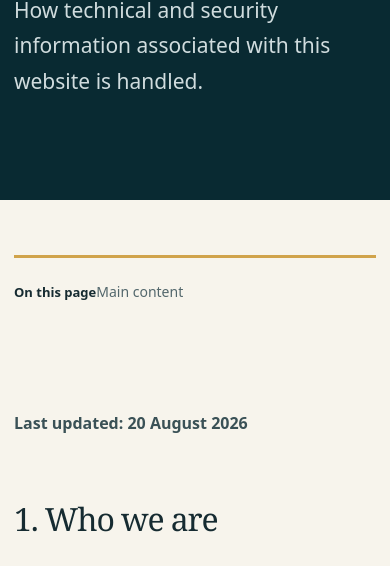
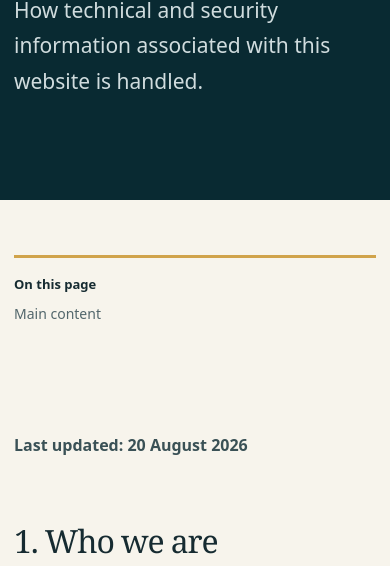
Before and after one commit to robinsmith3/locationvaluecovenants.org.uk, a website: page public/privacy/index.html in a window 390 px wide. Shown: the part 267-833 px from the top of the page. Drawn offline with Linux system fonts and the light colour scheme.

Commit message:
sidebar should now remain a clear vertical navigation list at every screen width

```diff
--- a/assets/styles.css
+++ b/assets/styles.css
@@ -106,8 +106,9 @@ tbody tr:nth-child(even){background:#f0f3ef}
 .features div{border-right:0;border-bottom:1px solid var(--line)}
 .cards>a{min-height:245px}
 .layout{display:block;padding:55px 0 75px}
-.toc{position:static;margin-bottom:50px}
-.toc a{display:inline-block;margin-right:15px}
+.toc{position:static;margin-bottom: 50px}
+.toc b{display:block;margin-bottom; 8px}
+.toc a{display:block;margin-right: 0}
 .apphero{padding:45px 0 55px}
 .footgrid,.article-nav{flex-direction:column}
 .table{margin-inline:-14px;padding-inline:14px}
--- a/public/privacy/index.html
+++ b/public/privacy/index.html
@@ -106,8 +106,9 @@ tbody tr:nth-child(even){background:#f0f3ef}
 .features div{border-right:0;border-bottom:1px solid var(--line)}
 .cards>a{min-height:245px}
 .layout{display:block;padding:55px 0 75px}
-.toc{position:static;margin-bottom:50px}
-.toc a{display:inline-block;margin-right:15px}
+.toc{position:static;margin-bottom: 50px}
+.toc b{display:block;margin-bottom; 8px}
+.toc a{display:block;margin-right: 0}
 .apphero{padding:45px 0 55px}
 .footgrid,.article-nav{flex-direction:column}
 .table{margin-inline:-14px;padding-inline:14px}
--- a/scripts/build.mjs
+++ b/scripts/build.mjs
@@ -102,6 +102,10 @@ await copyFile(
   new URL("../assets/favicon.ico", import.meta.url),
   new URL("favicon.ico", PUBLIC)
 );
+await copyFile(
+  new URL("../assets/homeowner-pension-in-action.svg", import.meta.url),
+  new URL("assets/homeowner-pension-in-action.svg", PUBLIC)
+);
 for (const page of pages) { const relative = page.meta.route === "/" ? "index.html" : `${page.meta.route.slice(1)}index.html`; const destination = new URL(relative, PUBLIC); await mkdir(new URL("./", destination), { recursive: true }); await writeFile(destination, shell(page, apps, css)); }
 const notFound = { meta: { route: "/404/", title: "Page not found", description: "The requested page could not be found.", heading: "Page not found", intro: "The page may have moved as part of the new policy-site structure.", eyebrow: "404", layout: "standard" }, body: "[Return to the home page](/)" };
 await writeFile(new URL("404.html", PUBLIC), shell(notFound, apps, css));
```
Also changed, not shown: content/pages/applications/homeowner-pension.md (+2 -0 lines), public/404.html (+3 -2 lines), public/applications/homeowner-pension/index.html (+4 -2 lines), public/applications/index.html (+3 -2 lines), public/applications/inheritance-tax/index.html (+3 -2 lines), public/applications/location-value-mortgage/index.html (+3 -2 lines), public/applications/monetary-stability/index.html (+3 -2 lines), public/applications/mortgage-rescue/index.html (+3 -2 lines), public/applications/property-tax/index.html (+3 -2 lines), public/briefing/index.html (+3 -2 lines), public/index.html (+3 -2 lines), public/website-terms/index.html (+3 -2 lines), assets/homeowner-pension-in-action.svg (added), public/assets/homeowner-pension-in-action.svg (added).
